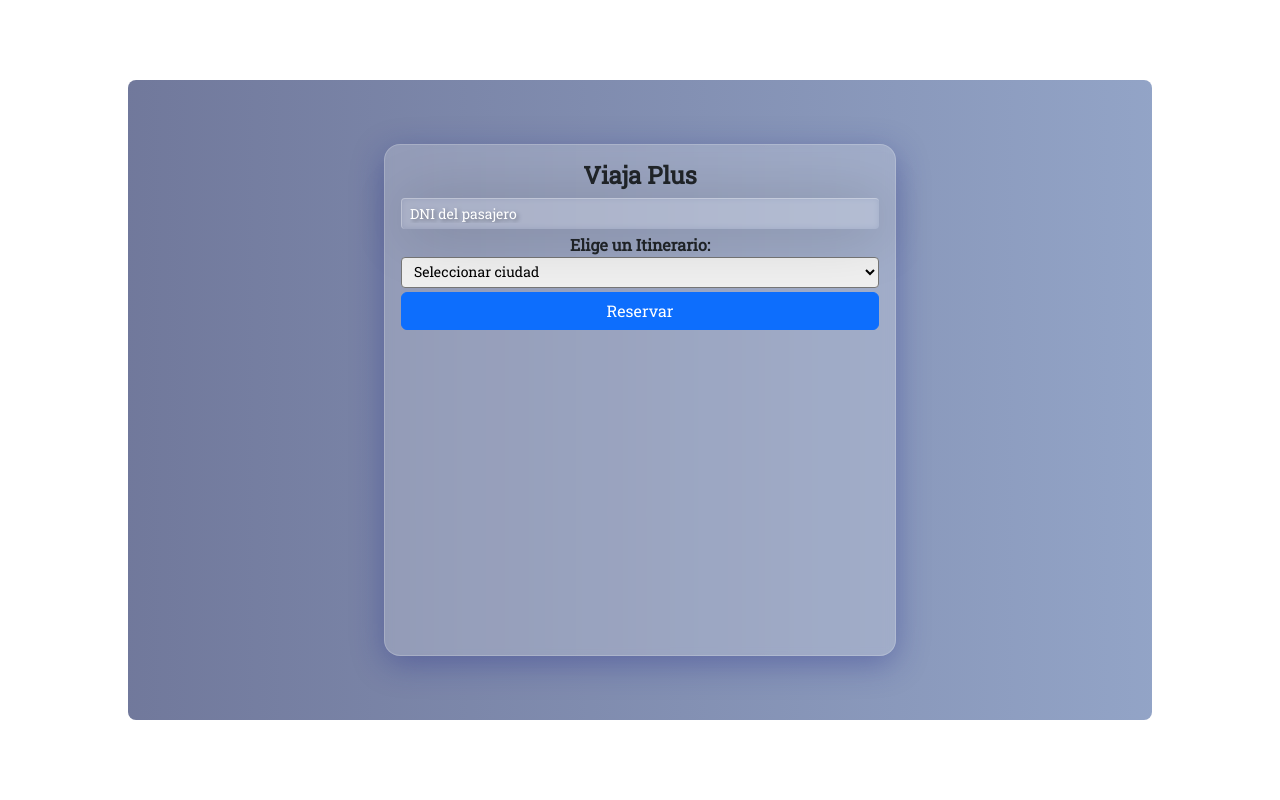
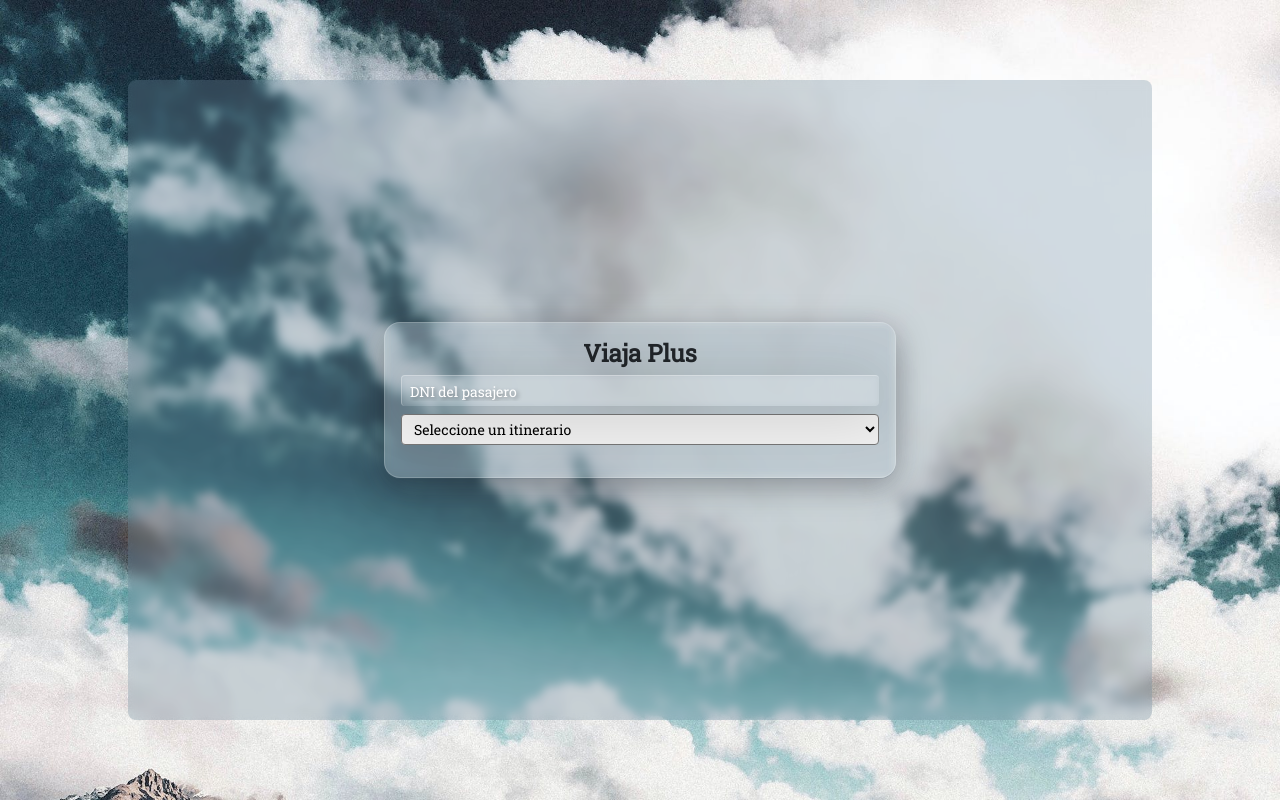
Before and after one commit to joseialegre/ViajaPlus, a Django app: page / in a window 1280 px wide. Run offline with Django 4.2, Linux system fonts and the light colour scheme; data that the repository does not hold is empty.

Commit message:
Front bastante estilizado, falta programar vista de servicios y guardar la reserva

```diff
--- a/static/css/styles.css
+++ b/static/css/styles.css
@@ -2,11 +2,15 @@
 
 body {
     font-family: 'Roboto Slab', sans-serif !important;
+    background-image: url("../media/paisaje-bg.jpg");
+    background-size: cover;
+    background-repeat: no-repeat;
 }
 
 #containerBody {
-    width: 80vw;
-    height: 80vh;
+    min-width: 80vw;
+    min-height: 80vh;
+    max-width: fit-content;
 
     position: absolute;
     left: 50%;
@@ -14,7 +18,8 @@ body {
     -webkit-transform: translate(-50%, -50%);
     transform: translate(-50%, -50%);
 
-    background: linear-gradient(to right, rgba(18,31,89,0.6), rgba(74,103,161,0.6));
+    background: rgba(106,135,155,0.3);
+    backdrop-filter: blur(4px);
 
     display: flex;
     flex-direction: column;
@@ -33,8 +38,8 @@ body {
 
 
     background: rgba( 255, 255, 255, 0.2 );
-    box-shadow: 0 8px 32px 0 rgba( 31, 38, 135, 0.37 );
-    backdrop-filter: blur( 4px );
+    box-shadow: 0 8px 32px 0 rgba(19, 20, 27, 0.37);
+    backdrop-filter: blur( 5px );
     -webkit-backdrop-filter: blur( 4px );
     border-radius: 10px;
     border: 1px solid rgba( 255, 255, 255, 0.18 );
@@ -49,7 +54,7 @@ body {
     border-right: 1px solid rgba( 255, 255, 255, 0.18 );
 }
 
-form input {
+form input, form button {
     display: flex;
     align-items: center;
     justify-content: center;
@@ -70,33 +75,27 @@ form label {
     font-size: 1em;
 }
 
-form input[type="checkbox"] {
+form input[type="radio"] {
+    accent-color: black;
     margin: 0 3px 0 0;
     padding: 0;
-}
-form input[type="checkbox"] {
-    background: rgba(255, 255, 255, 0.1);
     box-shadow: 4px 4px 60px 8px rgba(0, 0, 0, 0.2);
 }
 
 form input:hover {
+    background: rgba(255, 255, 255, 0.3);
+    box-shadow: 4px 4px 60px 8px rgba(0, 0, 0, 0.2);
+}
+form input[type="text"]:focus, form input[type="radio"]:focus{
     background: rgba(255, 255, 255, 0.1);
     box-shadow: 4px 4px 60px 8px rgba(0, 0, 0, 0.2);
 }
-form input[type="email"]:focus, form input[type="password"]:focus {
-    background: rgba(255, 255, 255, 0.1);
-    box-shadow: 4px 4px 60px 8px rgba(0, 0, 0, 0.2);
-}
-form input[type="button"] {
-    margin-top: 10px;
-    width: 150px;
+form button {
     font-size: 1rem;
 }
-form input[type="button"]:hover {
-    cursor: pointer;
-}
-form input[type="button"]:active {
-    background: rgba(255, 255, 255, 0.2);
+form button:hover {
+    background: rgba(255, 255, 255, 0.3);
+    box-shadow: 4px 4px 60px 8px rgba(0, 0, 0, 0.2);
 }
 /* form:hover {
     margin: 4px;
--- a/static/js/form.js
+++ b/static/js/form.js
@@ -1,5 +1,9 @@
 document.addEventListener('DOMContentLoaded', function () {
     // Tu código JavaScript aquí
+    var origenes = document.getElementById('origen-container');
+    var destinos = document.getElementById('destino-container');
+    var form = document.getElementById('formReservas'); // Asegúrate de reemplazar 'formReservas' con el ID de tu formulario
+
     document.getElementById('itinerarios').addEventListener('change', function () {
         var itinerarioId = this.value;
 
@@ -8,22 +12,19 @@ document.addEventListener('DOMContentLoaded', function () {
             .then(data => {
                 actualizarOpciones('origen', data.paradas_intermedias);
                 actualizarOpciones('destino', data.paradas_intermedias);
+
+                // Deshabilitar todos los destinos al inicio
+                deshabilitarDestinos();
             })
             .catch(error => console.error('Error:', error));
     });
-    document.getElementById('reservar-btn').addEventListener('click', function () {
-        var itinerarioId = document.getElementById('itinerarios').value;
 
-        fetch('/obtener_servicios_itinerarios/' + itinerarioId + '/')
-            .then(response => response.json())
-            .then(data => {
-                data.servicios.forEach(function (servicio) {
-                    alert('Servicio: ' + servicio.numero_servicio + ', Partida: ' + servicio.fecha_partida + ', Llegada: ' + servicio.fecha_llegada);
-                })
-            })
-            .catch(error => console.error('Error:', error));
+    function deshabilitarDestinos() {
+        var radiosDestino = destinos.querySelectorAll('input[type="radio"]');
+        radiosDestino.forEach(function (radio) {
+            radio.disabled = true;
         });
-});
+    }
 
     function actualizarOpciones(selectId, opciones) {
         var container = document.getElementById(selectId + '-container');
@@ -31,24 +32,74 @@ function actualizarOpciones(selectId, opciones) {
 
         var tituloColumna = document.createElement('p');
         tituloColumna.appendChild(document.createTextNode('Seleccione ' + selectId));
-    tituloColumna.classList.add('m-0', 'fw-bold')
+        tituloColumna.classList.add('m-0', 'fw-bold');
         container.appendChild(tituloColumna);
 
-    opciones.forEach(function (opcion) {
-        var checkboxContainer = document.createElement('div'); // Contenedor para checkbox y label
+        opciones.forEach(function (opcion, index) {
+            var radioContainer = document.createElement('div'); // Contenedor para radiobutton y label
 
-        var checkbox = document.createElement('input');
-        checkbox.type = 'checkbox';
-        checkbox.name = selectId + '-checkbox';
-        checkbox.value = opcion.posicion;
+            var radio = document.createElement('input');
+            radio.type = 'radio';
+            radio.name = selectId + '-radio';
+            radio.value = opcion.posicion;
+
+            // Deshabilitar la última ciudad en origen y la primera ciudad en destino
+            if ((selectId === 'origen' && index === opciones.length - 1) ||
+                (selectId === 'destino' && index === 0)) {
+                radio.disabled = true;
+            }
 
             var label = document.createElement('label');
             label.appendChild(document.createTextNode(opcion.nombre));
 
-        checkboxContainer.appendChild(label);
-        checkboxContainer.appendChild(checkbox);
-        checkboxContainer.classList.add('d-flex', 'align-items-center', 'justify-content-between');
-        container.appendChild(checkboxContainer);
+            radioContainer.appendChild(label);
+            radioContainer.appendChild(radio);
+            radioContainer.classList.add('d-flex', 'align-items-center', 'justify-content-between');
+            container.appendChild(radioContainer);
+
+            // Agregar evento change para habilitar destinos según el origen seleccionado
+            if (selectId === 'origen') {
+                radio.addEventListener('change', function () {
+                    deshabilitarDestinos();
+                    habilitarDestinos(index + 1); // Habilitar destinos a partir de este índice
+                    verificarSeleccion(); // Verificar si ambos radios están seleccionados
+                });
+            } else if (selectId === 'destino') {
+                radio.addEventListener('change', function () {
+                    verificarSeleccion(); // Verificar si ambos radios están seleccionados
+                });
+            }
+        });
+    }
+
+    function habilitarDestinos(desdeIndice) {
+        var radiosDestino = destinos.querySelectorAll('input[type="radio"]');
+        radiosDestino.forEach(function (radio, index) {
+            if (index >= desdeIndice) {
+                radio.disabled = false;
+            }
+        });
+    }
+
+    function verificarSeleccion() {
+        var radioOrigenSeleccionado = origenes.querySelector('input[type="radio"]:checked');
+        var radioDestinoSeleccionado = destinos.querySelector('input[type="radio"]:checked');
+
+        // Verificar si ambos radios de origen y destino están seleccionados
+        if (radioOrigenSeleccionado && radioDestinoSeleccionado) {
+            agregarBoton(); // Agregar el botón al formulario
+        }
+    }
+
+    function agregarBoton() {
+        var boton = document.createElement('button');
+        boton.type = 'button';
+        boton.textContent = 'Enviar';
+        boton.addEventListener('click', function () {
+            // Lógica para el botón (puedes agregar la funcionalidad que desees)
+            alert('Botón presionado');
         });
 
+        form.appendChild(boton);
     }
+});
--- a/templates/base.html
+++ b/templates/base.html
@@ -22,31 +22,29 @@
 
             <h4 class="text-center fw-bold">Viaja Plus</h1>
 
-            <form class="d-flex flex-column align-content-center" action="">
+            <form id="formReservas" class="d-flex flex-column align-content-center" action="">
 
-                <input class="form-control-sm mb-1" type="text" placeholder="DNI del pasajero">
+                <input class="form-control-sm mb-2" type="text" placeholder="DNI del pasajero">
 
-                <label class="text-center fw-bold" for="itinerarios">Elige un Itinerario:</label>
-
-                <select class="form-control-sm mb-1" id="itinerarios">
-                    <option value="Seleccionar ciudad" disable>Seleccionar ciudad</option>
+                <select class="form-control-sm" id="itinerarios">
+                    <option disable>Seleccione un itinerario</option>
                     {% for itinerario in itinerarios %}
                         <option value="{{ itinerario.codigo }}">
                             {{ itinerario.nombre }}
                         </option>
                     {% endfor %}
                 </select>
-                <div class="row">
+                <div class="row my-2">
                     <div class="col" id="origen-container"></div>
 
                     <div class="col" id="destino-container"></div>
                 </div>
                 <!-- <input class="form-control-sm" type="password" placeholder="Password">
                 <input class="form-control-sm" type="button" value="Sign in"> -->
-                <button type="button" id="reservar-btn" class="btn btn-primary">Reservar</button>
+                <!-- <button type="button" id="reservar-btn" class="btn btn-primary">Reservar</button>  -->
             </form>
 
-            <script>
+            <!-- <script>
                 document.getElementById('reservar-btn').addEventListener('click', function () {
             var itinerarioId = document.getElementById('itinerarios').value;
             //var origenPosicion = document.getElementById('origen').value;
@@ -61,48 +59,9 @@
                 })
                 .catch(error => console.error('Error:', error));
                 });
-            </script>
+            </script> -->
 
         </div>
-
-        <!-- <div class="card container-sm">
-            <div class="card-body">
-                Formulario de Reserva
-                <form>
-                    <div class="form-group">
-                        <label for="dniReserva">DNI Reserva:</label>
-                        <input type="text" class="form-control" id="dniReserva" name="dniReserva" placeholder="Ingrese DNI de Reserva">
-                    </div>
-
-                    <div class="form-group">
-                        <label for="itinerarios">Itinerarios:</label>
-                        <select class="form-control" id="itinerarios" name="itinerarios">
-                        <option value="Seleccionar ciudad" disable>Seleccionar ciudad</option>
-                            {% for itinerario in itinerarios %}
-                                <option value="{{ itinerario.codigo }}">
-                            {{ itinerario.nombre }}
-                         </option>
-                            {% endfor %}
-                        </select>
-                    </div>
-
-                    <div class="form-group">
-                        <label for="origen">Origen:</label>
-                        <select class="form-control" id="origen" name="origen">
-                        </select>
-                    </div>
-
-                    <div class="form-group">
-                        <label for="destino">Destino:</label>
-                         <select class="form-control" id="destino" name="destino">
-                        </select>
-                    </div>
-
-                    <button type="button" id="reservar-btn" class="btn btn-primary">Reservar</button>
-
-                </form>
-            </div>
-        </div> -->
     </div>
 
 </body>
```
Also changed, not shown: static/media/paisaje-bg.jpg (added). Lines whose indentation alone changed are shown as unchanged.
